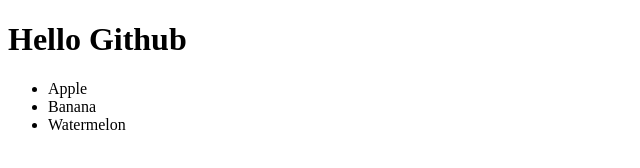
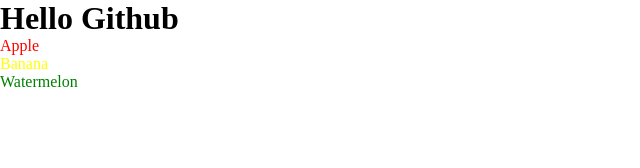
Before and after one commit to Mb-03/classwork-4, a plain HTML site: page index.html in a window 1280 px wide. Shown: the whole page, without its empty margins (0-640 px from the left). Drawn offline with Linux system fonts and the light colour scheme.

Commit message:
Updated CSS
adding colors to fruits

```diff
--- a/index.html
+++ b/index.html
@@ -9,9 +9,9 @@
 <body>
     <h1>Hello Github</h1>
     <ul>
-        <li>Apple</li>
-        <li>Banana</li>
-        <li>Watermelon</li>
+        <li class="apple">Apple</li>
+        <li class="banana">Banana</li>
+        <li class="watermelon">Watermelon</li>
     </ul>
 
 </body>
--- a/styles/styles.css
+++ b/styles/styles.css
@@ -0,0 +1,18 @@
+* {
+    box-sizing: border-box;
+    margin: 0;
+    padding: 0;
+}
+
+.apple {
+    color: red;
+
+}
+
+.banana {
+    color: yellow;
+}
+
+.watermelon {
+    color: green;
+}
```
